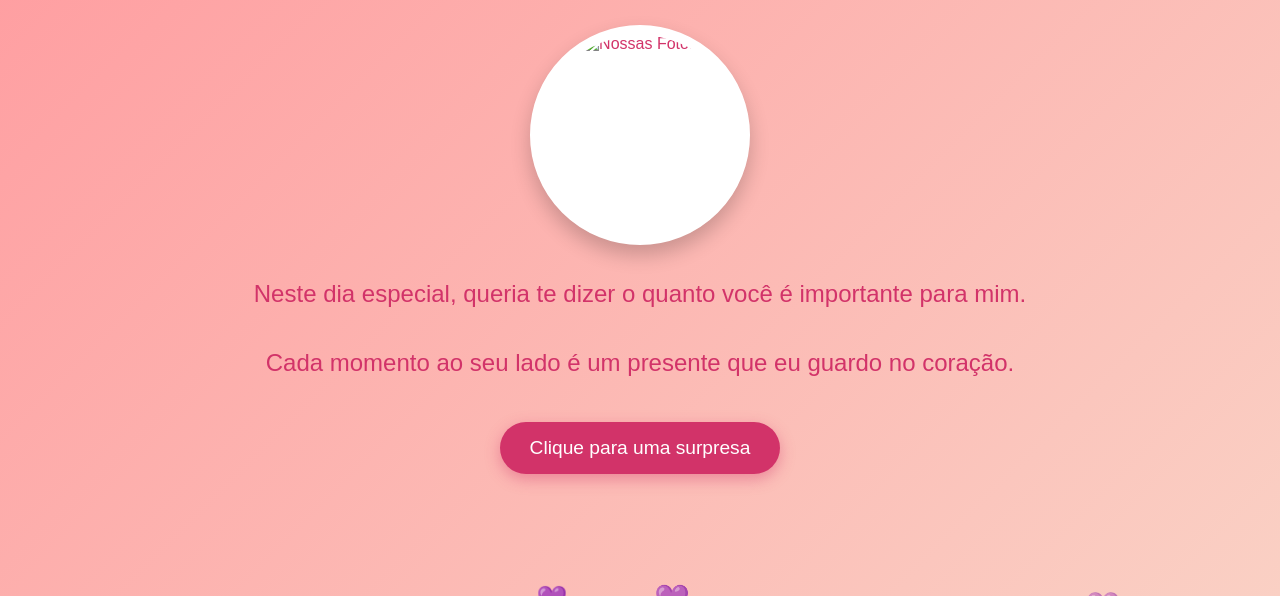
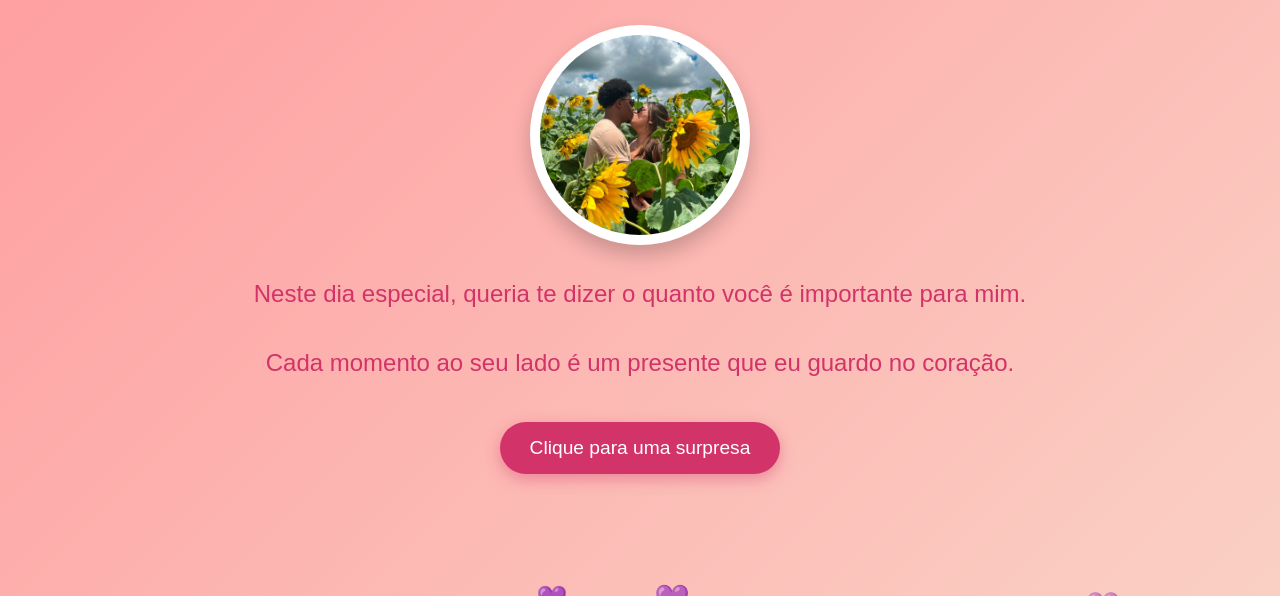
Before and after one commit to BorgesDineii/DiaDosNamorados, a plain HTML site: page index.html in a window 1280 px wide. Shown: the part 204-800 px from the top of the page. Drawn offline with Linux system fonts and the light colour scheme.

Commit message:
Update index.html

```diff
--- a/index.html
+++ b/index.html
@@ -143,7 +143,7 @@
 
         <div class="photo-frame">
             <!-- Substitua pelo caminho da sua imagem -->
-            <img src="./img/Nossa foto.jpeg" alt="Nossas Fotos">
+            <img src="Nossa foto.jpeg" alt="Nossas Fotos">
         </div>
 
         <p>Neste dia especial, queria te dizer o quanto você é importante para mim.</p>
```
